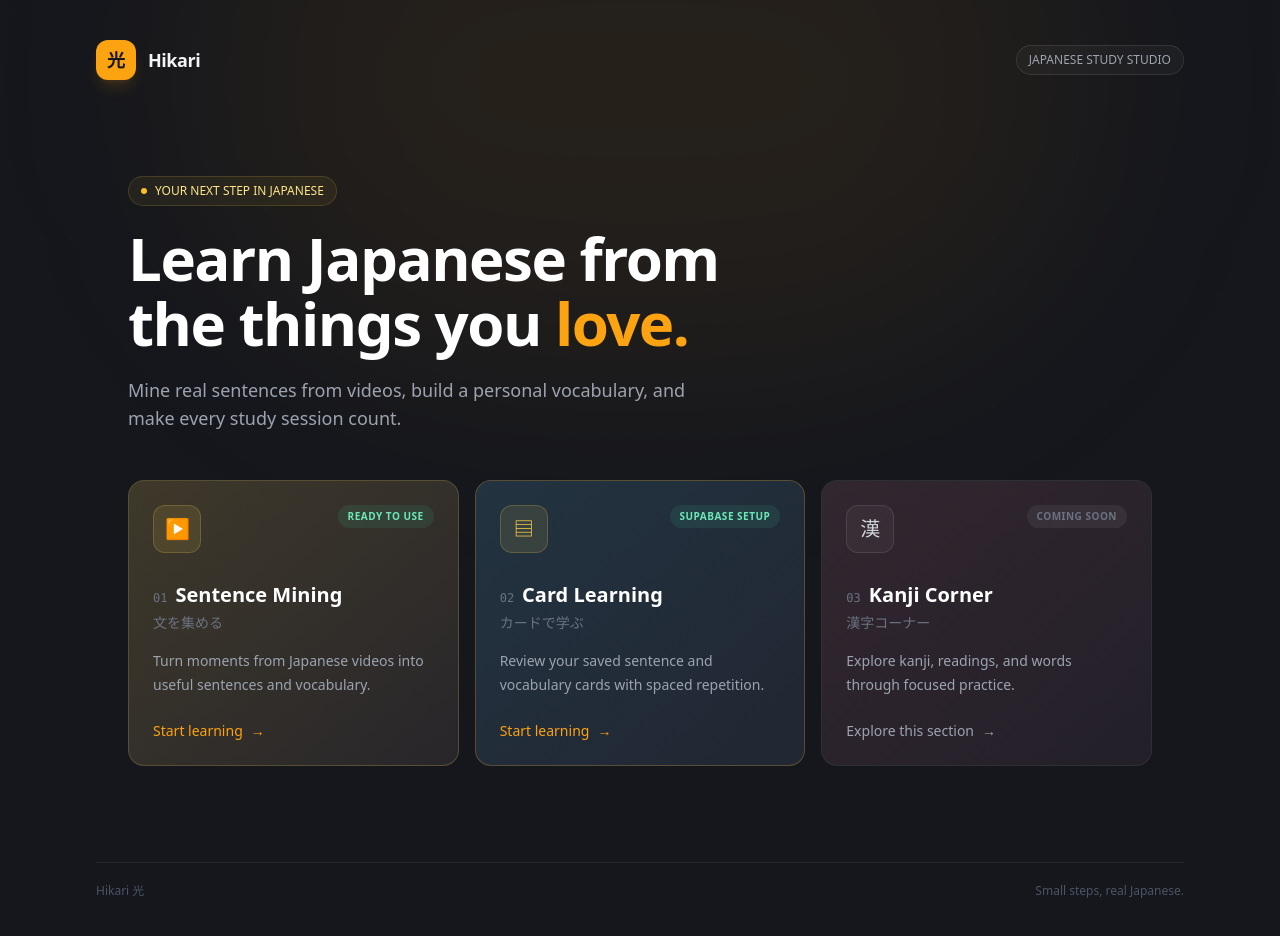
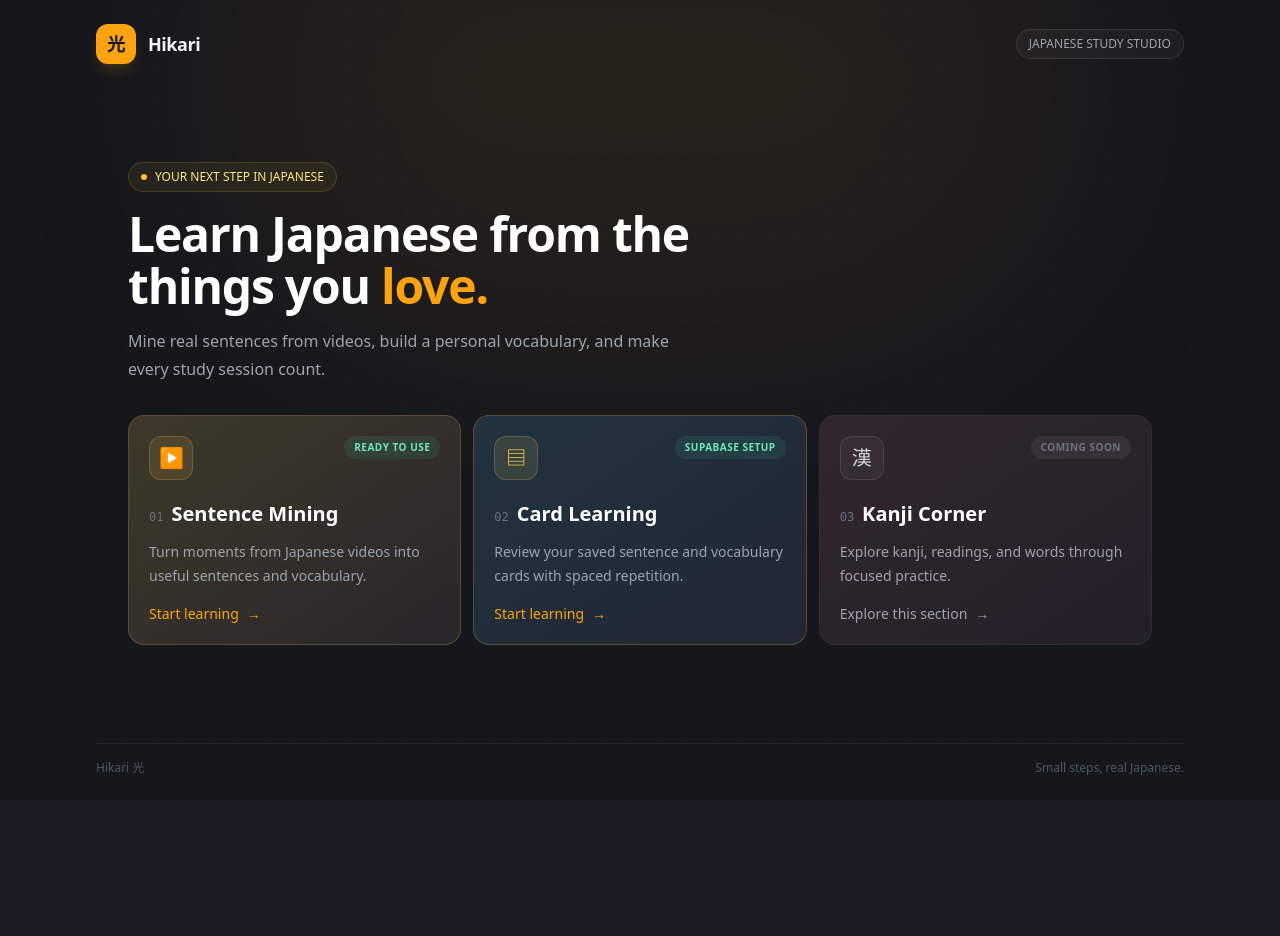
Before and after one commit to NEM-ICU/Hikari, a Next.js app: page / in a window 1280 px wide. Shown: the top 936 px of the page. After the commit the page ends 800 px from the top, so only its background shows below. Built offline with nearby package versions, Linux system fonts and the light colour scheme.

Commit message:
style: tighten home and mining header

```diff
--- a/app/page.tsx
+++ b/app/page.tsx
@@ -4,7 +4,6 @@ const sections = [
   {
     number: '01',
     title: 'Sentence Mining',
-    japanese: '文を集める',
     description: 'Turn moments from Japanese videos into useful sentences and vocabulary.',
     href: '/sentence-mining',
     icon: '▶',
@@ -15,7 +14,6 @@ const sections = [
   {
     number: '02',
     title: 'Card Learning',
-    japanese: 'カードで学ぶ',
     description: 'Review your saved sentence and vocabulary cards with spaced repetition.',
     href: '/cards',
     icon: '▤',
@@ -26,7 +24,6 @@ const sections = [
   {
     number: '03',
     title: 'Kanji Corner',
-    japanese: '漢字コーナー',
     description: 'Explore kanji, readings, and words through focused practice.',
     href: '/kanji',
     icon: '漢',
@@ -44,7 +41,7 @@ export default function HomePage() {
         <div className="absolute inset-0 bg-[radial-gradient(#ffffff0b_1px,transparent_1px)] [background-size:28px_28px] opacity-30" />
       </div>
 
-      <div className="relative mx-auto flex min-h-dvh w-full max-w-6xl flex-col px-5 py-7 sm:px-8 sm:py-10">
+      <div className="relative mx-auto flex min-h-dvh w-full max-w-6xl flex-col px-5 py-5 sm:px-8 sm:py-6">
         <header className="flex items-center justify-between">
           <Link href="/" className="flex items-center gap-3" aria-label="Hikari home">
             <span className="flex h-10 w-10 items-center justify-center rounded-xl bg-[#fca311] text-lg font-black text-[#171717] shadow-lg shadow-amber-500/15">
@@ -57,22 +54,22 @@ export default function HomePage() {
           </span>
         </header>
 
-        <section className="mx-auto w-full max-w-5xl flex-1 py-16 sm:py-24">
-          <div className="mb-5 inline-flex items-center gap-2 rounded-full border border-amber-300/15 bg-amber-300/[0.06] px-3 py-1.5 text-xs font-medium text-amber-200">
+        <section className="mx-auto flex w-full max-w-5xl flex-1 flex-col justify-center py-8 sm:py-10">
+          <div className="mb-4 inline-flex w-fit items-center gap-2 rounded-full border border-amber-300/15 bg-amber-300/[0.06] px-3 py-1.5 text-xs font-medium text-amber-200">
             <span className="h-1.5 w-1.5 rounded-full bg-amber-400" />
             YOUR NEXT STEP IN JAPANESE
           </div>
-          <h1 className="max-w-2xl text-4xl font-semibold tracking-tight text-white sm:text-6xl sm:leading-[1.08]">
+          <h1 className="max-w-2xl text-4xl font-semibold tracking-tight text-white sm:text-5xl sm:leading-[1.08]">
             Learn Japanese from the things you <span className="text-[#fca311]">love.</span>
           </h1>
-          <p className="mt-5 max-w-xl text-base leading-7 text-gray-400 sm:text-lg">
+          <p className="mt-4 max-w-xl text-sm leading-6 text-gray-400 sm:text-base sm:leading-7">
             Mine real sentences from videos, build a personal vocabulary, and make every study session count.
           </p>
 
-          <div className="mt-12 grid gap-4 sm:grid-cols-2 lg:grid-cols-3">
+          <div className="mt-8 grid gap-3 sm:grid-cols-2 lg:grid-cols-3">
             {sections.map((section) => {
               const card = (
-                <div className={`group relative h-full overflow-hidden rounded-2xl border p-5 transition duration-200 sm:p-6 ${
+                <div className={`group relative h-full overflow-hidden rounded-2xl border p-4 transition duration-200 sm:p-5 ${
                   section.available
                       ? 'border-amber-300/25 bg-[#20232b] hover:-translate-y-1 hover:border-amber-300/50 hover:bg-[#252933] hover:shadow-xl hover:shadow-black/20'
                     : 'border-white/[0.08] bg-[#1b1e25] hover:-translate-y-1 hover:border-white/15 hover:bg-[#20232a]'
@@ -80,7 +77,7 @@ export default function HomePage() {
                   <div className={`pointer-events-none absolute inset-0 bg-gradient-to-br ${section.accent} opacity-70`} />
                   <div className="relative">
                     <div className="flex items-start justify-between">
-                      <span className={`flex h-12 w-12 items-center justify-center rounded-xl border text-xl ${
+                      <span className={`flex h-11 w-11 items-center justify-center rounded-xl border text-xl ${
                         section.available
                           ? 'border-amber-300/20 bg-amber-300/10 text-amber-300'
                           : 'border-white/10 bg-white/[0.04] text-gray-300'
@@ -91,13 +88,12 @@ export default function HomePage() {
                         {section.tag}
                       </span>
                     </div>
-                    <div className="mt-7 flex items-baseline gap-2">
+                    <div className="mt-5 flex items-baseline gap-2">
                       <span className="text-xs font-mono text-gray-500">{section.number}</span>
                       <h2 className="text-xl font-semibold text-white">{section.title}</h2>
                     </div>
-                    <p className="mt-1 text-sm text-gray-500">{section.japanese}</p>
-                    <p className="mt-4 min-h-12 text-sm leading-6 text-gray-400">{section.description}</p>
-                    <div className={`mt-6 flex items-center gap-2 text-sm font-medium ${section.available ? 'text-[#fca311]' : 'text-gray-400'}`}>
+                    <p className="mt-3 min-h-12 text-sm leading-6 text-gray-400">{section.description}</p>
+                    <div className={`mt-4 flex items-center gap-2 text-sm font-medium ${section.available ? 'text-[#fca311]' : 'text-gray-400'}`}>
                       {section.available ? 'Start learning' : 'Explore this section'}
                       <span aria-hidden="true" className="transition-transform group-hover:translate-x-1">→</span>
                     </div>
@@ -114,7 +110,7 @@ export default function HomePage() {
           </div>
         </section>
 
-        <footer className="flex items-center justify-between border-t border-white/[0.07] pt-5 text-xs text-gray-600">
+        <footer className="flex items-center justify-between border-t border-white/[0.07] pt-4 text-xs text-gray-600">
           <span>Hikari 光</span>
           <span>Small steps, real Japanese.</span>
         </footer>
--- a/components/Header.tsx
+++ b/components/Header.tsx
@@ -24,15 +24,22 @@ export default function Header({
   return (
     <header className="flex flex-col sm:flex-row items-center gap-3 px-4 py-3 bg-[#222732] border-b border-gray-700/50">
       {/* Logo */}
-      <Link href="/" className="flex items-center gap-2 shrink-0 rounded-md focus:outline-none focus-visible:ring-2 focus-visible:ring-[#fca311]" aria-label="Hikari home">
+      <div className="flex shrink-0 items-center gap-3">
+        <Link
+          href="/"
+          className="rounded-md px-2 py-1.5 text-xs font-medium text-gray-400 transition hover:bg-white/[0.05] hover:text-white focus:outline-none focus-visible:ring-2 focus-visible:ring-[#fca311]"
+        >
+          ← Home
+        </Link>
+        <Link href="/" className="flex items-center gap-2 rounded-md focus:outline-none focus-visible:ring-2 focus-visible:ring-[#fca311]" aria-label="Hikari home">
           <div className="w-8 h-8 rounded-lg bg-[#fca311] flex items-center justify-center shadow-sm shadow-amber-500/20">
             <span className="text-black font-black text-sm" aria-hidden="true">光</span>
           </div>
           <span className="font-bold text-lg tracking-tight" aria-label="Hikari">
-          <span className="text-[#fca311]">Hika</span>
-          <span className="text-white">ri</span>
+            <span className="text-white">Hikari</span>
           </span>
         </Link>
+      </div>
 
       {/* URL Input */}
       <div className="flex flex-1 w-full gap-2">
```
Lines whose indentation alone changed are shown as unchanged.
